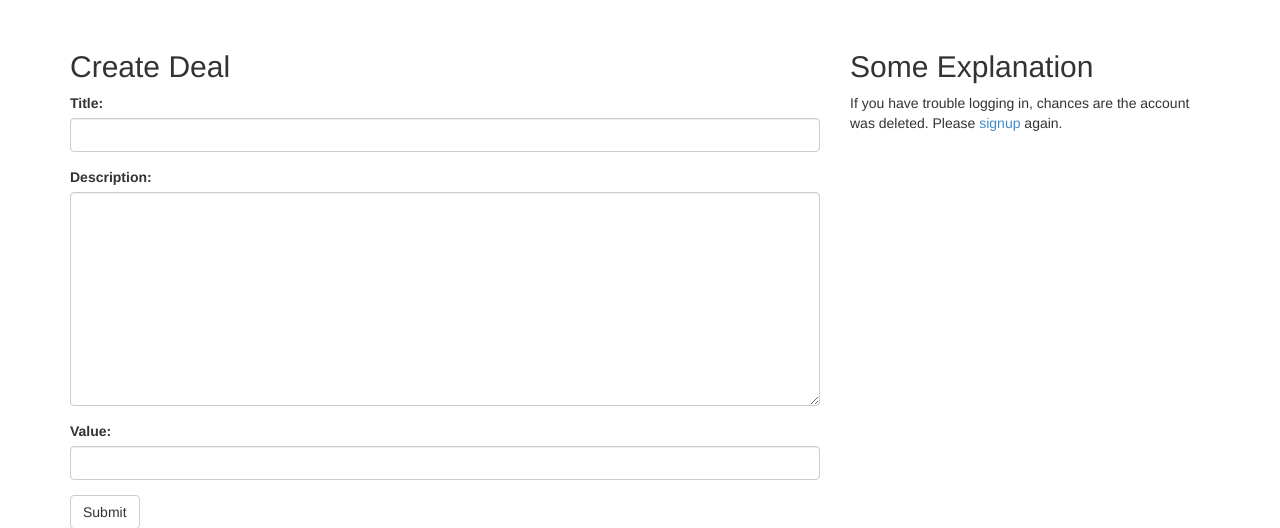
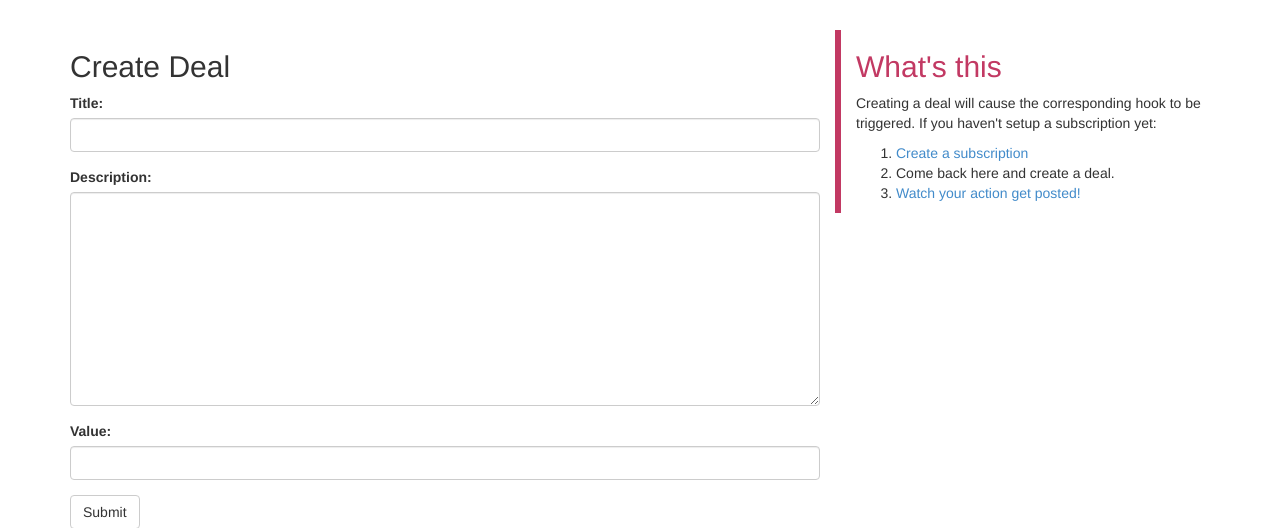
Before and after one commit to zapier/resthookdemo, a Django app: page /crm/deals/create/ in a window 1280 px wide. Shown: the part 82-610 px from the top of the page. Run offline with Django 3.2, Linux system fonts and the light colour scheme; the visitor is signed in with stand-in values (Sample User, id 1); parts of the project's set-up code (start-up, migrations or seed data) failed here and were passed over.

Commit message:
Throw a bit of styling around the help boxes

```diff
--- a/resthookdemo/crm/templates/edit_deal.html
+++ b/resthookdemo/crm/templates/edit_deal.html
@@ -3,7 +3,7 @@
 {% block content %}
   <div class="row">
     <div class="col-md-8">
-      <h2>{{ contact|yesno:"Edit,Create" }} Deal</h2>
+      <h2>{{ deal|yesno:"Edit,Create" }} Deal</h2>
       <form role="form" method="post">
       {% csrf_token %}
       {% for field in form %}
@@ -15,9 +15,14 @@
       <button type="submit" class="btn btn-default">Submit</button>
       </form>
     </div>
-    <div class="col-md-4">
-      <h2>Some Explanation</h2>
-      <p>If you have trouble logging in, chances are the account was deleted. Please <a href="{% url "signup" %}">signup</a> again.</p>
+    <div class="col-md-4 what-is">
+      <h2>What's this</h2>
+      <p>{{ deal|yesno:"Editing,Creating" }} a deal will cause the corresponding hook to be triggered. If you haven't setup a subscription yet:</p>
+      <ol>
+        <li><a href={% url "create_hook" %}>Create a subscription</a></li>
+        <li>Come back here and {{ deal|yesno:"edit,create" }} a deal.</li>
+        <li><a href={%url "hook_history_all" %}>Watch your action get posted!</a></li>
+      </ol>
     </div>
   </div>
 {% endblock content %}
--- a/resthookdemo/static/css/base.css
+++ b/resthookdemo/static/css/base.css
@@ -5,3 +5,11 @@ body {
 .navbar {
   margin-bottom: 30px;
 }
+
+div.what-is {
+  border-left: 6px solid #C23963;
+}
+
+div.what-is h2 {
+  color: #C23963;
+}
```
Also changed, not shown: resthookdemo/crm/templates/edit_contact.html (+8 -3 lines), resthookdemo/hooks/templates/edit.html (+6 -4 lines), resthookdemo/hooks/templates/history.html (+5 -3 lines).
